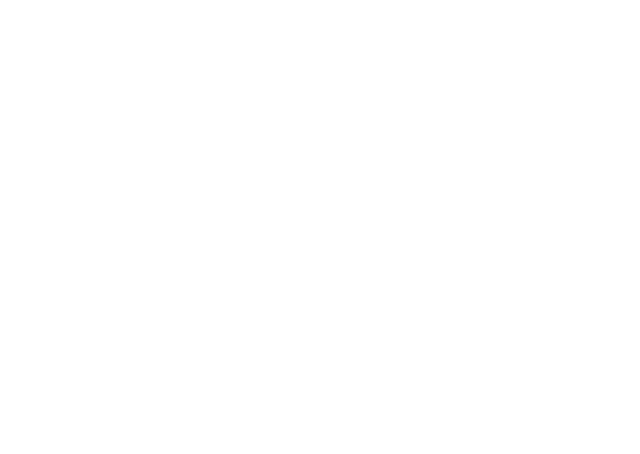
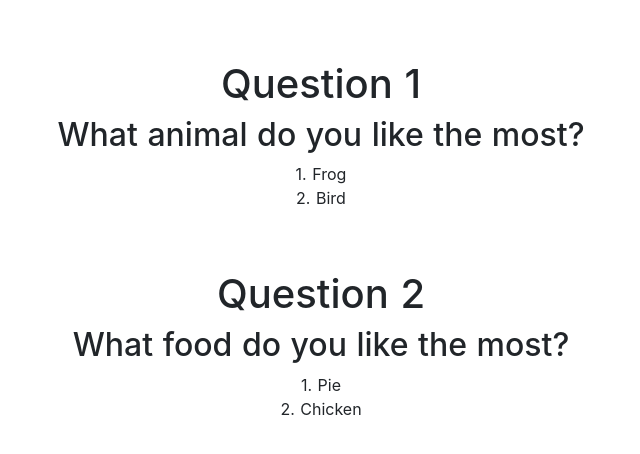
Before and after one commit to emiiia/example-app, a Nuxt app: page /quiz in a window 1280 px wide. Before the commit this address had no page. Shown: the top 454 px of the page, without its empty margins (319-959 px from the left). Built offline with nearby package versions, Linux system fonts and the light colour scheme.

Commit message:
Init questions component

```diff
--- a/assets/scss/_layout.scss
+++ b/assets/scss/_layout.scss
@@ -5,7 +5,7 @@
     justify-content: center;
     align-items: center;
     text-align: center;
-  }
+}
 
 .title {
   font-family:
@@ -40,3 +40,8 @@
 .button {
 
 }
+
+.header {
+  margin-top: 60px;
+  text-align: center;
+}
--- /dev/null
+++ b/components/question.vue
@@ -0,0 +1,29 @@
+<template>
+  <div class="header">
+    <div>
+      <h1>
+        Question {{ questionNum }}
+      </h1>
+      <h2>{{ title }}</h2>
+      <div v-for="(answer, index) in answers" :key="index">
+        {{ index + 1 }}. {{ answer }}
+      </div>
+    </div>
+  </div>
+</template>
+
+<script>
+export default {
+  name: 'Question',
+  props: {
+      questionNum: Number,
+      title: String,
+      answers: Array,
+  },
+  data(){
+    return {
+      mySVG: require('../assets/images/logo.svg')
+    }
+  }
+};
+</script>
--- /dev/null
+++ b/data/questions.js
@@ -0,0 +1,12 @@
+module.exports = {
+    questions: [
+        {
+            title: 'What animal do you like the most?',
+            answers: ['Frog', 'Bird'],
+        },
+        {
+            title: 'What food do you like the most?',
+            answers: ['Pie', 'Chicken'],
+        }
+    ],
+}
--- a/pages/index.vue
+++ b/pages/index.vue
@@ -5,7 +5,7 @@
       <h1 class="title">
         Lilly Students Quiz
       </h1>
-      <NuxtLink to="/quiz">Start Quiz</NuxtLink>
+      <NuxtLink class="button" to="/quiz">Start Quiz</NuxtLink>
     </div>
   </div>
 </template>
@@ -20,44 +20,3 @@ export default {
   }
 };
 </script>
-
-<style>
-.container {
-  margin: 0 auto;
-  min-height: 100vh;
-  display: flex;
-  justify-content: center;
-  align-items: center;
-  text-align: center;
-}
-
-.title {
-  font-family:
-    'Quicksand',
-    'Source Sans Pro',
-    -apple-system,
-    BlinkMacSystemFont,
-    'Segoe UI',
-    Roboto,
-    'Helvetica Neue',
-    Arial,
-    sans-serif;
-  display: block;
-  font-weight: 300;
-  font-size: 100px;
-  color: #35495e;
-  letter-spacing: 1px;
-}
-
-.subtitle {
-  font-weight: 300;
-  font-size: 42px;
-  color: #526488;
-  word-spacing: 5px;
-  padding-bottom: 15px;
-}
-
-.links {
-  padding-top: 15px;
-}
-</style>
--- /dev/null
+++ b/pages/quiz.vue
@@ -0,0 +1,24 @@
+<template>
+  <div class="header">
+    <div v-for="(q, index) in questions" :key="index">
+      <Question :questionNum="index + 1" :title="q.title" :answers="q.answers" />
+    </div>
+  </div>
+</template>
+
+<script>
+import Question from '../components/question.vue';
+import { questions } from '../data/questions'
+
+export default {
+  name: 'Index',
+  components: {
+    Question,
+  },
+  data(){
+    return {
+        questions,
+    }
+  }
+};
+</script>
```
